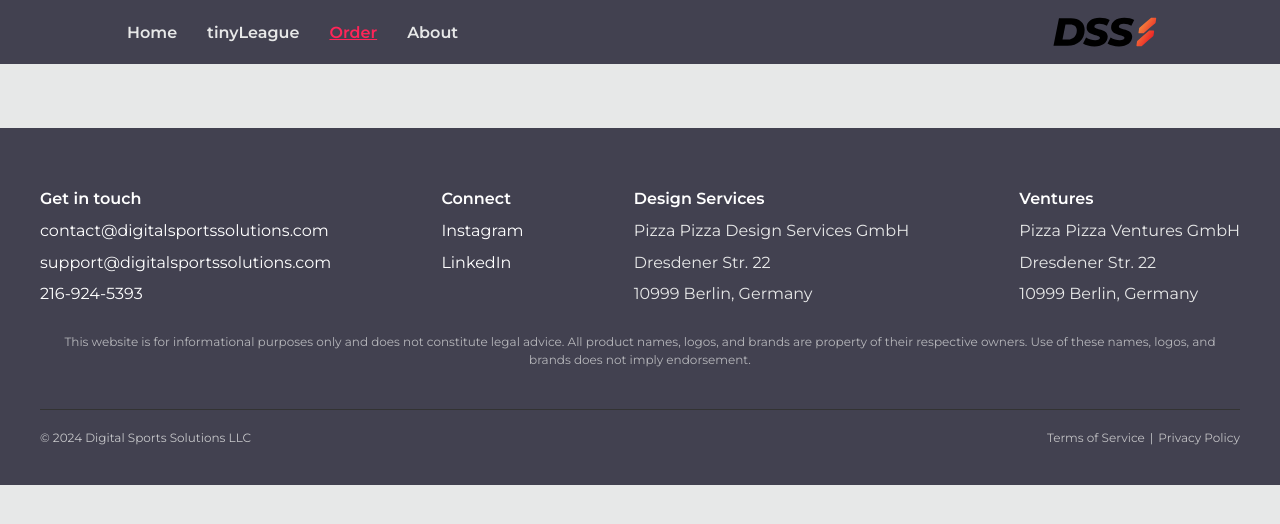
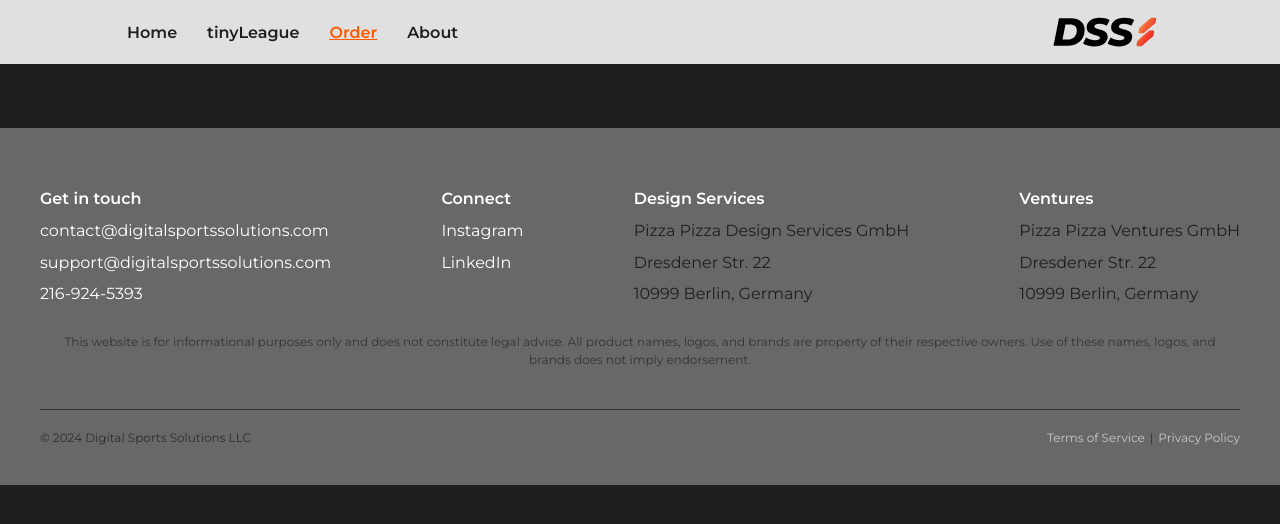
Before and after one commit to Digital-Sports-Solutions-Official/DSS-website, a React (Vite) app: page /order in a window 1280 px wide. Shown: the top 524 px of the page. Built offline with nearby package versions, Linux system fonts and the light colour scheme.

Commit message:
Website is dark mode now

```diff
--- a/src/common_components/Footer.css
+++ b/src/common_components/Footer.css
@@ -1,6 +1,6 @@
 /* General footer styles */
 .Footer {
-    background-color: var(--dss-gray);
+    background-color: #9999;
     color: var(--dss-white);
     padding: 40px 20px;
     width: 100%;
@@ -44,7 +44,7 @@
 }
 
 .Footer a:hover {
-    color: var(--dss-red);
+    color: var(--dss-orange);
     /* Add hover color */
 }
 
--- a/src/common_components/NavBar.css
+++ b/src/common_components/NavBar.css
@@ -32,13 +32,13 @@
 
 /* Glow effect for the active page link */
 .NavBar a.active {
-    color: var(--dss-red);
+    color: var(--dss-orange);
     text-decoration: underline;
 }
 
 /* Add glow effect to links on hover */
 .NavBar a:hover {
-    color: var(--dss-red);
+    color: var(--dss-orange);
 }
 
 .NavBar .a-holder {
--- a/src/routes/About/Timeline.tsx
+++ b/src/routes/About/Timeline.tsx
@@ -53,7 +53,7 @@ const Timeline = () => {
                     secondary: 'var(--dss-gray)',
                     cardBgColor: 'white',
                     titleColor: 'var(--dss-gray)',
-                    titleColorActive: 'var(--dss-red)',
+                    titleColorActive: 'var(--dss-orange)',
                 }}
             />
         </div>
--- a/src/routes/About/Timeline2.css
+++ b/src/routes/About/Timeline2.css
@@ -35,16 +35,20 @@
 }
 
 .Timeline .bubble-line {
-    width: 2rem;
-    height: 2rem;
-    background-color: #333;
-    border-radius: 50%;
+    width: 4rem;
+    height: 4rem;
     order: 2;
+}
+
+.Timeline .bubble-line img {
+    position: relative;
+    z-index: 2;
 }
 
 .Timeline .bubble-line::after {
     position: absolute;
-    background: var(--dss-gray);
+    /* background: var(--dss-gray); */
+    background: linear-gradient(#FF5900, #FF0000);
     content: '';
     display: block;
     top: 0;
@@ -52,7 +56,7 @@
     position: absolute;
     width: 0.75rem;
     z-index: 0;
-    transform: translateX(50%);
+    transform: translateX(1.75rem);
 }
 
 .Timeline .event-box {
--- a/src/routes/About/Timeline2.tsx
+++ b/src/routes/About/Timeline2.tsx
@@ -27,7 +27,9 @@ const Timeline2 = () => {
                             {event.date}
                         </div>
 
-                        <div className="bubble-line" />
+                        <div className="bubble-line" style={{ backgroundPositionY: `${100 * index}px` }} >
+                            <img src='/DSS_LogoMark_White.svg' />
+                        </div>
 
                         <div className="event-box">
                             <div className='event'>
--- a/src/routes/Home/Landing.css
+++ b/src/routes/Home/Landing.css
@@ -34,12 +34,13 @@
 
 .Landing .slogan-holder p {
     line-height: 2rem;
+    color: var(--dss-gray);
 }
 
 
 /* Apply different animation delays */
 .Landing .slogan-holder div:nth-child(1) {
-    background: linear-gradient(to right, var(--dss-gray) 0%, var(--dss-gray) 15%, #949494 50%, var(--dss-gray) 75%, var(--dss-gray) 100%);
+    background: linear-gradient(to right, var(--dss-gray) 0%, var(--dss-gray) 15%, var(--dss-orange) 50%, var(--dss-gray) 75%, var(--dss-gray) 100%);
     -webkit-background-clip: text;
     background-clip: text;
     -webkit-text-fill-color: transparent;
@@ -48,7 +49,7 @@
 }
 
 .Landing .slogan-holder div:nth-child(2) {
-    background: linear-gradient(to right, var(--dss-gray) 0%, var(--dss-gray) 15%, #949494 50%, var(--dss-gray) 75%, var(--dss-gray) 100%);
+    background: linear-gradient(to right, var(--dss-gray) 0%, var(--dss-gray) 15%, var(--dss-orange) 50%, var(--dss-gray) 75%, var(--dss-gray) 100%);
     -webkit-background-clip: text;
     background-clip: text;
     -webkit-text-fill-color: transparent;
@@ -59,7 +60,7 @@
 }
 
 .Landing .slogan-holder div:nth-child(3) {
-    background: linear-gradient(to right, var(--dss-gray) 0%, var(--dss-gray) 15%, #949494 50%, var(--dss-gray) 75%, var(--dss-gray) 100%);
+    background: linear-gradient(to right, var(--dss-gray) 0%, var(--dss-gray) 15%, var(--dss-orange) 50%, var(--dss-gray) 75%, var(--dss-gray) 100%);
     -webkit-background-clip: text;
     background-clip: text;
     -webkit-text-fill-color: transparent;
--- a/src/routes/Home/ProductCarousel.tsx
+++ b/src/routes/Home/ProductCarousel.tsx
@@ -50,9 +50,7 @@ const ProductCarousel: React.FC = () => {
             tiltMaxAngleY: 20,
             perspective: 1400,
             transitionSpeed: 1000,
-            glareEnable: true,
-            glareMaxOpacity: 0.15,
-            glarePosition: 'all',
+            glareEnable: false,
         };
 
         return offset ? offsetTiltProps : spotlightTiltProps;
--- a/src/routes/TinyLeague/RequestQuote.css
+++ b/src/routes/TinyLeague/RequestQuote.css
@@ -51,7 +51,7 @@
 }
 
 .RequestQuote .submit-button:hover {
-    background-color: var(--dss-red);
+    background-color: var(--dss-orange);
 }
 
 .RequestQuote textarea {
--- a/src/themes.css
+++ b/src/themes.css
@@ -12,9 +12,13 @@
 }
 
 :root {
-    --dss-gray: #424150;
-    --dss-red: #FF2558;
-    --dss-white: #E7E8E8;
+    /* --dss-gray: #424150;
+    --dss-orange: #FF2558;
+    --dss-white: #E7E8E8; */
+    --dss-gray: #EEEE;
+    --dss-orange: #FF5900;
+    --dss-red: #FF0000;
+    --dss-white: #1F1F1F;
 }
 
 :root .column {
@@ -40,6 +44,7 @@
     text-align: center;
     font-size: 4rem;
     margin-bottom: 1.5rem;
+    color: var(--dss-orange);
 }
 
 
```
Also changed, not shown: public/DSS_LogoMark_White.svg (added).
